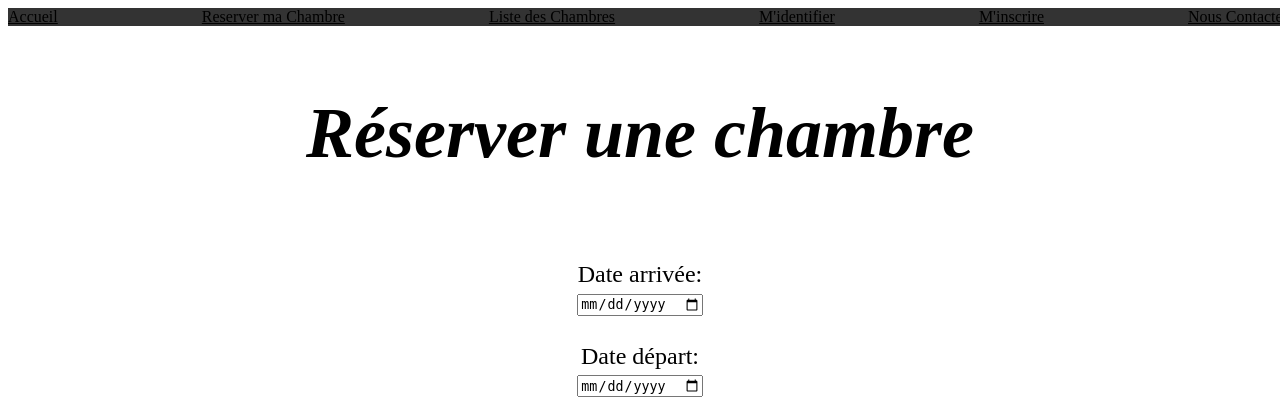
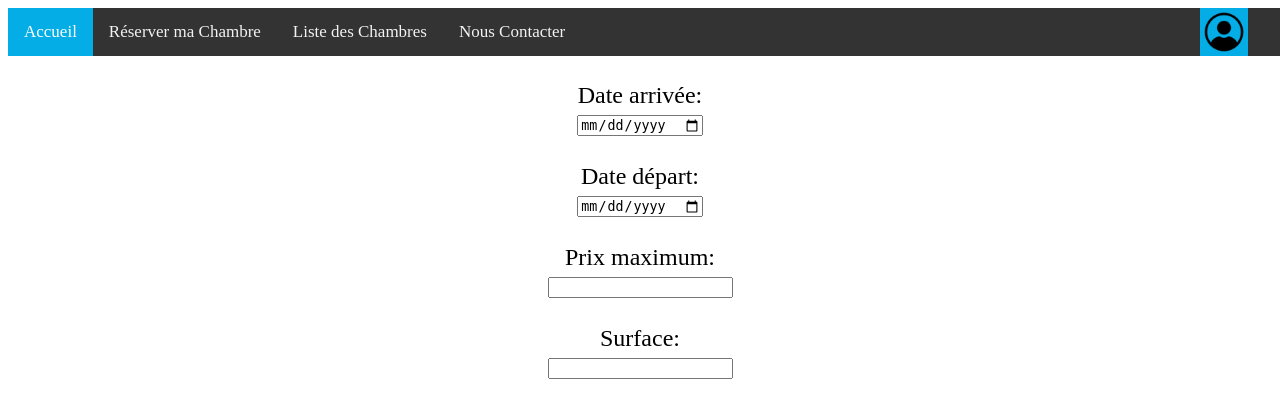
Before and after one commit to FunsizedWrath/hotel-neptune, a PHP site: page /page_reserve.html in a window 1280 px wide. Shown: the top 420 px of the page. Run offline with PHP 8.4, Linux system fonts and the light colour scheme.

Commit message:
update reserv et css admin

```diff
--- a/public/page_reserve.html
+++ b/public/page_reserve.html
@@ -4,21 +4,24 @@
     <meta charset="utf-8" />
     <meta name="viewport" content="width=device-width" />
     <title>Réserver</title>
-    <link href="design.css" rel="stylesheet">
+    <link href="styles/design.css" rel="stylesheet">
 </head>
 
 <body class="gamme">
     <div class="all">
         <div class="topnav">
-            <a href="#home">Accueil</a>
-            <a href="page_reserve.html">Reserver ma Chambre</a>
-            <a class="active" href="listechambre.html">Liste des Chambres</a>
-            <a href="#ident">M'identifier</a>
-            <a href="#inscr">M'inscrire</a>
-            <a href="#inscr">Nous Contacter</a>
+            <div class="gauche">
+            <a class="active" href="index.php">Accueil</a>
+            <a href="reserv.php">Réserver ma Chambre</a>
+            <a href="listechambre.php">Liste des Chambres</a>
+            <a href="contact.php">Nous Contacter</a>
+          </div>
+          <div class="droite">
+            <a href="login.php"><img src="images/icone.png" alt="identifant"></a>
+          </div>
         </div>
-        <br><br>
-        <h1><b> Réserver une chambre</h1></b>
+        <br>
+        <br>
         <br>
 
 
```
Also changed, not shown: public/styles/pageadmin.css (+8 -0 lines).
